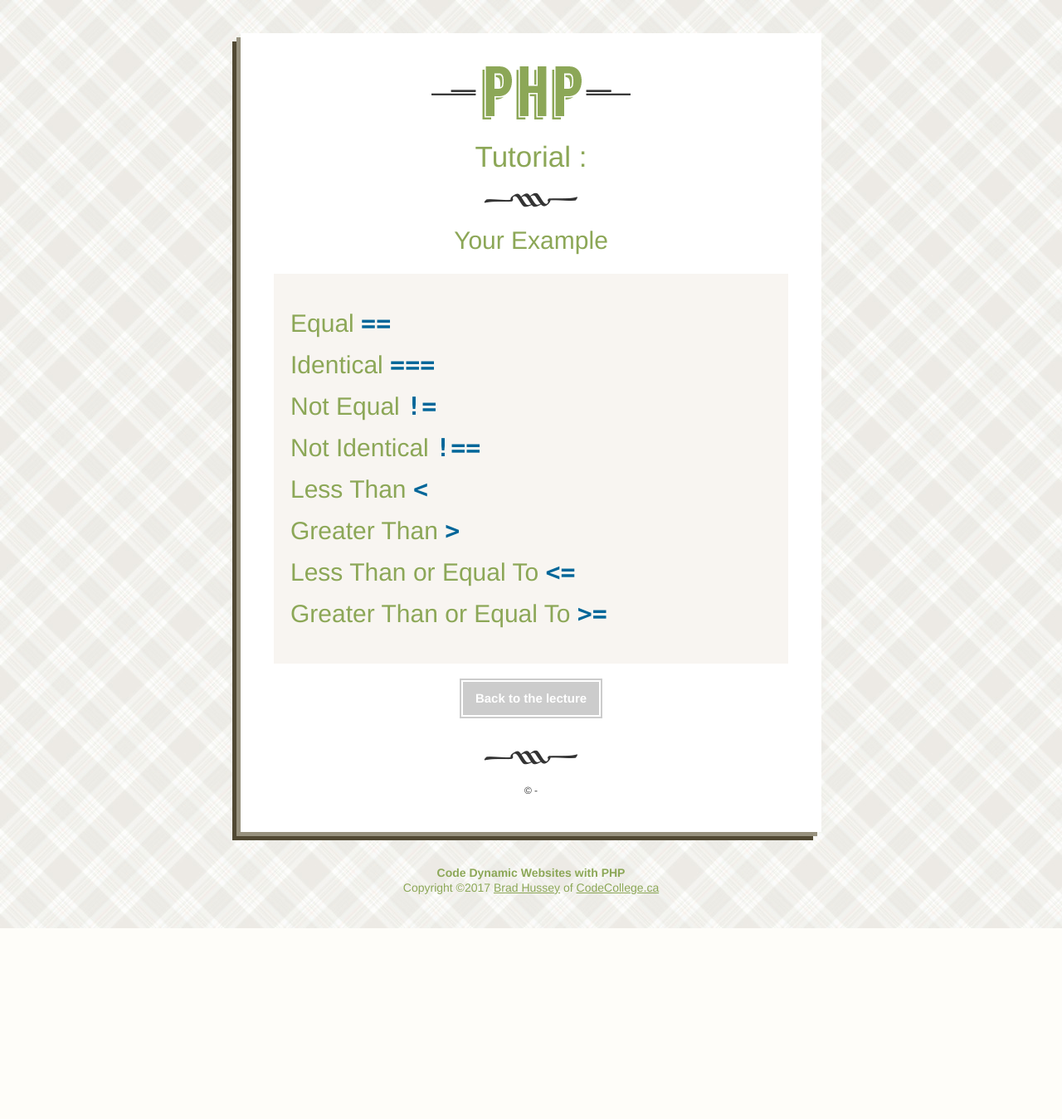
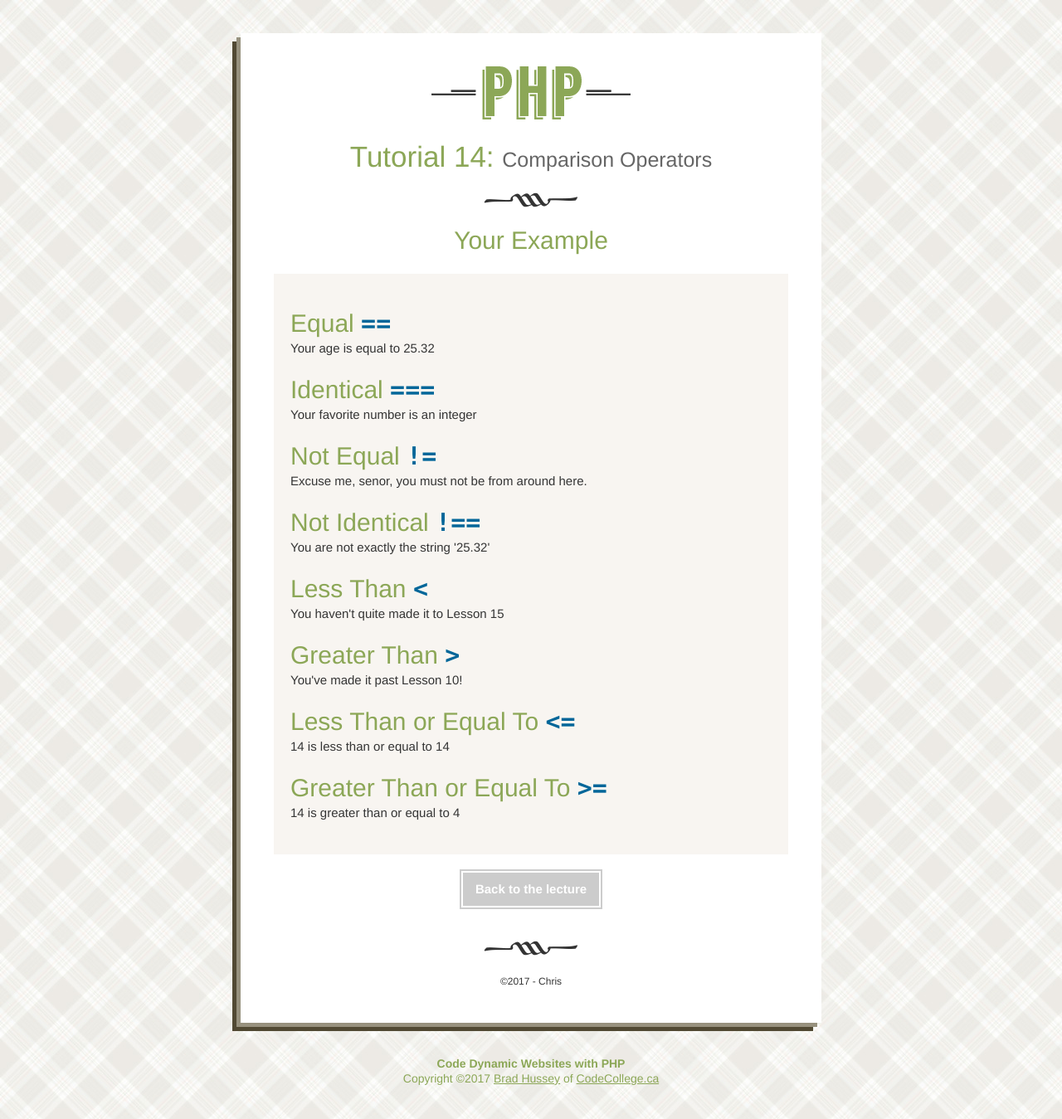
Before and after one commit to chrisxjacobi/php_practice, a PHP site: page /practice.php in a window 1280 px wide. Shown: the whole page at 83% size. Before the commit the page ends 1119 px from the top, so only its background shows below. Run offline with PHP 8.4, Linux system fonts and the light colour scheme.

Commit message:
learned and practiced comparison operators

```diff
--- a/14_ComparisonOperators/practice.php
+++ b/14_ComparisonOperators/practice.php
@@ -1,9 +1,16 @@
 <?php
 
 	// Constants
-
+    define('TITLE', 'Comparison Operators');
 
 	// Custom Variables
+    $myName = 'Chris';
+    $lessonNum = 14;
+    $year = date('Y');
+
+    $yearsOnEarth = 25.32;
+    $favoriteStringNum = "1";
+    $birthCountry = "Canada";
 
 
 ?>
@@ -11,7 +18,7 @@
 <!DOCTYPE html>
 <html>
 	<head>
-		<title>PHP <!-- TITLE --></title>
+		<title>PHP <?php echo TITLE ?></title>
 		<link href="../assets/styles.css" rel="stylesheet">
 	</head>
 	<body>
@@ -20,7 +27,7 @@
 				<img src="../assets/img/logo.png" alt="PHP">
 			</a>
 
-			<h1>Tutorial <!-- LESSON NUMBER -->: <small><!-- TITLE --></small></h1>
+			<h1>Tutorial <?php echo $lessonNum ?>: <small><?php echo TITLE ?></small></h1>
 			<hr>
 
 			<h2>Your Example</h2>
@@ -29,42 +36,65 @@
 
 				<h3>Equal <code>==</code></h3>
 				<?php
-					// your code here
+					if ($yearsOnEarth == 25.32) {
+                        echo "<p>Your age is equal to $yearsOnEarth</p>";
+                    };
 				?>
 
 				<h3>Identical <code>===</code></h3>
 				<?php
-					// your code here
+				    if ($favoriteStringNum == 1) {
+                        echo "<p>Your favorite number is an integer</p>";
+                    } else if ($favoriteStringNum === "1") {
+                        echo "<p>Your favorite number is a string called 1!</p>";
+                    } else {
+                        echo "<p>You must have a different favorite number than 1 the integer or 1 the string.</p>";
+                    }
 				?>
 
 				<h3>Not Equal <code>!=</code></h3>
 				<?php
-					// your code here
+					if ($birthCountry != "Mexico") {
+                        echo "<p>Excuse me, senor, you must not be from around here.</p>";
+                    }
 				?>
 
 				<h3>Not Identical <code>!==</code></h3>
 				<?php
-					// your code here
+					if ($yearsOnEarth !== "25.32") {
+                        echo "<p>You are not exactly the string '$yearsOnEarth'</p>";
+                    } else {
+                        echo "<p>You are exactly the string '$yearsOnEarth</p>";
+
+                    }
 				?>
 
 				<h3>Less Than <code>&lt;</code></h3>
 				<?php
-					// your code here
+					if ($lessonNum < 15) {
+                        echo "<p>You haven't quite made it to Lesson 15</p>";
+                    }
 				?>
 
 				<h3>Greater Than <code>&gt;</code></h3>
 				<?php
-					// your code here
+					if ($lessonNum > 10) {
+                        echo "<p>You've made it past Lesson 10!</p>";
+                    }
 				?>
 
 				<h3>Less Than or Equal To <code>&lt;=</code></h3>
 				<?php
-					// your code here
+					if ($lessonNum <= 14) {
+                        echo "<p>$lessonNum is less than or equal to 14</p>";
+                    }
 				?>
 
 				<h3>Greater Than or Equal To <code>&gt;=</code></h3>
 				<?php
-					// your code here
+					if ($lessonNum >= 4) {
+                        echo "<p>$lessonNum is greater than or equal to 4</p>";
+                    }
 				?>
 
 			</div><!-- end sandbox -->
@@ -73,7 +103,7 @@
 
 			<hr>
 
-			<small>&copy;<!-- YEAR --> - <!-- NAME --></small>
+			<small>&copy;<?php echo $year ?> - <?php echo $myName ?></small>
 		</div><!-- end wrapper -->
 
 		<div class="copyright-info">
```
